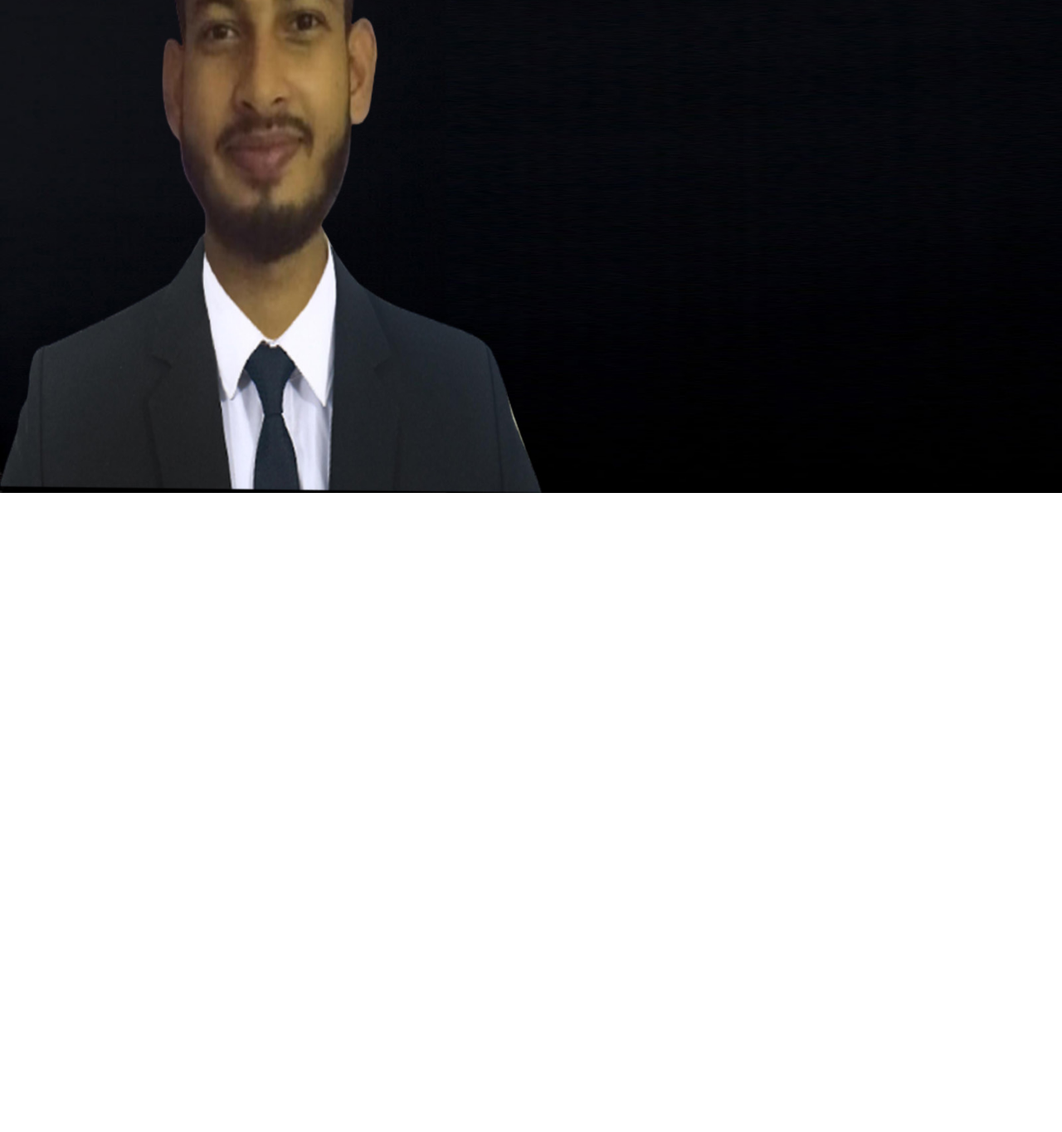
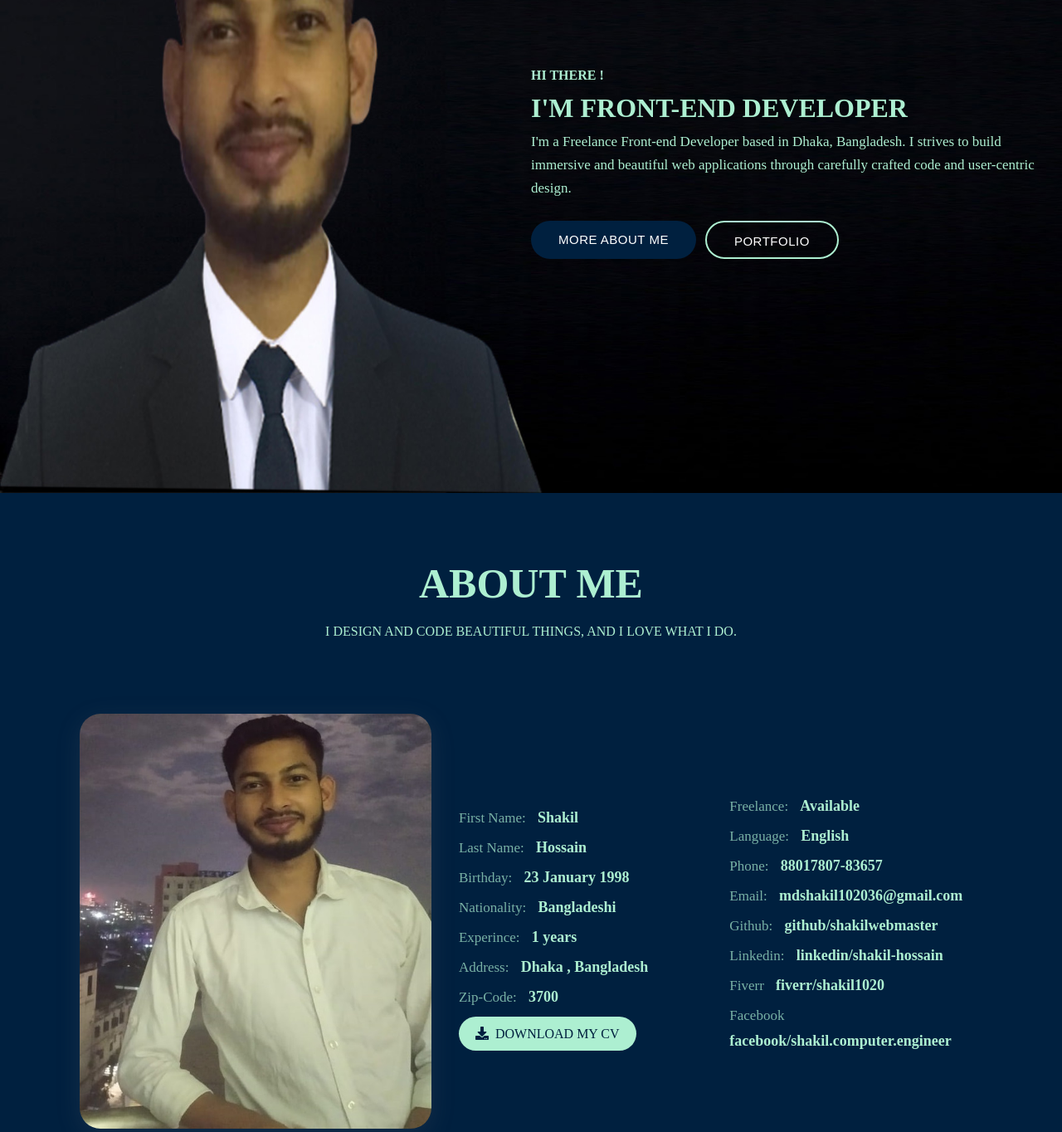
Before and after one commit to devs-shakil/portfolio, a plain HTML site: page index.html in a window 1280 px wide. Shown: the part 272-1636 px from the top of the page at 83% size. Before the commit the page ends 866 px from the top, so only its background shows below. Drawn offline with Linux system fonts and the light colour scheme.

Commit message:
update some problem and added some items

```diff
--- a/assets/css/style.css
+++ b/assets/css/style.css
@@ -22,14 +22,21 @@
     margin-left:auto;
     margin-right:auto;
 }
+.fluid-width{
+    width:100%;
+}
 .white-clr{
-    color:white;
+    color:#ADEFD1FF;
 }
 .bg-color{
     background-color:#00203FFF;
 }
 .color{
     color:#ADEFD1FF;
+}
+.header{
+    width:100%;
+    display: block;
 }
 .nav-container{
     justify-content: space-between;
@@ -40,7 +47,6 @@
     text-transform: uppercase;
 }
 .logo{
-    width:200px;
     height:66px;
 }
 .logo-img{
@@ -48,6 +54,37 @@
     height:100%;
     filter: brightness(4.25);
 }
+.overflowX{
+    overflow-x: hidden;
+}
+.overflowY{
+    overflow-y: hidden;
+}
+.btn{
+    box-shadow: none !important;
+    border-radius: 26px;
+    font-weight: 500;
+    height: 46px;
+    line-height: 46px;
+    font-size: 15px;
+    text-transform: uppercase;
+    color: #fff;
+    padding: 0 33px;
+    outline: none !important;
+    overflow: hidden;
+    display: inline-block;
+    position: relative;
+    font-family: 'Poppins', sans-serif;
+    letter-spacing: .5px;
+    border: 0;
+    margin-top:25px;
+}
+.section-gap{
+    margin-bottom: 5rem;
+}
+
+/*  css build class end */
+
 .nav-items li a{
     padding: 22px 24px;
     display: block;
@@ -56,6 +93,7 @@
     text-transform: uppercase;
     border-right:1px solid rgba(255,255,255,0.1);
     border-left:1px solid black;
+    cursor:pointer;
 }
 .nav-items li:first-child a{
     border-left:none;
@@ -63,11 +101,124 @@
 .nav-items li:last-child a{
     border-right:none;
 }
+/* header start */
 .hero{
     background-image:url(../images/shakill.jpg);
     height:100vh;
-    width:100%;
+    max-width:100%;
     background-size:cover;
     background-repeat: no-repeat;
+}
+.text-container{
+    max-width:500px;
+    max-width:100%;
+    height:100%;
+    margin-left:50vw;
+    display: table;
+}
+.main-text{
+    position: relative;
+    display: table-cell;
+    vertical-align: middle;
+    z-index: 10;
+}
+.hero-h1{
+    padding: 7px 0px 8px 0px;
+    text-transform: uppercase;
+}
+.hero-h4{
+    line-height: 29px;
+}
+.hero-p{
+    line-height: 28px;
+    font-size: 17px;
+}
+.hero-btn-1{
+    margin-right:11px;
+}
+.hero-btn-1:hover{
+    background-color:#ADEFD1FF;
+    color:#00203FFF;
+    transition: all 0.5s ease-in-out;
+    border:none;
+}
+.hero-btn-2{
+    border:2px solid #ADEFD1FF;
+}
+/* end hero */
+
+/* start about me */
+.about-heading{
+    text-align: center;
 
 }
+.about-heading h1{
+    font-size: 50px;
+    text-transform: uppercase;
+    margin-bottom: 10px;
+}
+.about-heading p{
+    padding:10px;
+
+}
+.about-img{
+    max-width:39%;
+    margin-right:1%;
+    max-height:500px;
+
+
+}
+.about-img img{
+    width:100%;
+    height:100%;
+    box-shadow: rgba(100, 100, 111, 0.2) 0px 7px 29px 0px;
+    border-radius: 25px;
+}
+.about-text ul h5{
+    margin:5px 0 0;
+    text-transform: inherit;
+    font-weight: 600;
+    font-size: 18px;
+    color:#ADEFD1FF;
+    line-height: 30px;
+}
+.about-text ul li span{
+    text-transform: capitalize;
+    padding-right:10px;
+    opacity: 0.7;
+    font-size: 17px;
+    color:#ADEFD1FF;
+    font-weight: 400;
+}
+.about-text{
+    width:28%;
+    margin-left:2%;
+    display: table;
+}
+.about-text ul{
+    display: table-cell;
+    vertical-align: middle;
+}
+.download-btn{
+    padding: 12px 20px;
+    background-color: #ADEFD1;
+    border-radius: 25px;
+}
+.download-btn:hover{
+    padding: 12px 20px;
+    background-color: #ADEFD1;
+    border-radius: 25px;
+    opacity: 0.8;
+    transition: all 0.5 ease-in-out;
+}
+.download-div{
+    margin-top:20px;
+}
+.download-btn i{
+    padding-right:8px;
+}
+
+.download-btn span{
+    text-transform: uppercase;
+    color:#00203F;
+}
--- a/index.html
+++ b/index.html
@@ -4,11 +4,12 @@
     <meta charset="UTF-8">
     <meta http-equiv="X-UA-Compatible" content="IE=edge">
     <meta name="viewport" content="width=device-width, initial-scale=1.0">
+    <link rel="stylesheet" href="https://use.fontawesome.com/releases/v5.15.3/css/all.css">
     <title>Shakil Hossain</title>
     <link rel="stylesheet" href="./assets/css/style.css">
 </head>
-<body>
-    <header class="bg-color ">
+<body class="bg-color">
+    <header class="bg-color header overflowX overflowY">
         <div class="con-width flex nav-container">
             <div class="logo ">
                 <a href="/"> <img class="logo-img" src="./assets/images/logo.png" alt=""></a>
@@ -25,9 +26,60 @@
             </nav>
         </div>
     </header>
-    <div class="hero">
+    <div class="hero overflowX section-gap">
+            <div class="text-container">
+                    <div class="main-text">
+                       <h4 class="color hero-h4" >HI THERE !</h4>
+                        <h1 class="color hero-h1" >I'M Front-end Developer</h1>
+                        <p class="color hero-p">I'm a Freelance  Front-end Developer based in Dhaka, Bangladesh. I strives to build immersive and beautiful web applications through carefully crafted code and user-centric design. </p>
+                            <div class="flex hero-btn">
+                                <a href="#" class="btn bg-color hero-btn-1">More about me</a>
+                                <a href="#" class="btn hero-btn-2">portfolio</a>
+                            </div>
+                    </div>
+            </div>
+    </div>
+    <section class="fluid-width about-me">
+        <div class="about-heading section-gap">
+            <h1 class="color ">about me</h1>
+            <p class="color">I DESIGN AND CODE BEAUTIFUL THINGS, AND I LOVE WHAT I DO.</p>
 
-    </div>
+        </div>
+        <div class="con-width flex">
+            <div class="about-img">
+                <img src="./assets/images/shakil-img.jpg" alt="">
+            </div>
+            <div class="about-text">
+                <ul>
+                    <li><h5><span> First Name: </span>Shakil </h5> </li>
+                    <li><h5><span> Last Name: </span> Hossain</h5> </li>
+                    <li><h5><span>Birthday: </span>23 January 1998</h5> </li>
+                    <li><h5><span>Nationality: </span>Bangladeshi</h5> </li>
+                    <li><h5><span>Experince: </span>1 years</h5> </li>
+                    <li><h5><span>Address: </span>Dhaka , Bangladesh</h5> </li>
+                    <li><h5><span>Zip-code: </span>3700</h5> </li>
+                    <div class="download-div">
+                        <a class="download-btn" href="#">
+                            <span><i class="fa fa-download"></i>download my cv</span>
+                        </a>
+                    </div>
+                </ul>
+            </div>
+            <div class="about-text">
+                <ul>
+                    <li><h5><span> Freelance: </span>Available </h5> </li>
+                    <li><h5><span> Language: </span> English</h5> </li>
+                    <li><h5><span>Phone: </span>88017807-83657</h5> </li>
+                    <li><h5><span>Email: </span>mdshakil102036@gmail.com</h5> </li>
+                    <li><h5><span>Github: </span>github/shakilwebmaster</h5> </li>
+                    <li><h5><span>Linkedin: </span>linkedin/shakil-hossain</h5> </li>
+                    <li><h5><span>fiverr </span>fiverr/shakil1020</h5> </li>
+                    <li><h5><span>facebook </span>facebook/shakil.computer.engineer</h5> </li>
+
+                </ul>
+            </div>
+         </div>
+    </section>
 
 
 </body>
```
Also changed, not shown: assets/images/shakil-img.jpg (added), assets/images/shakil.jpg.
